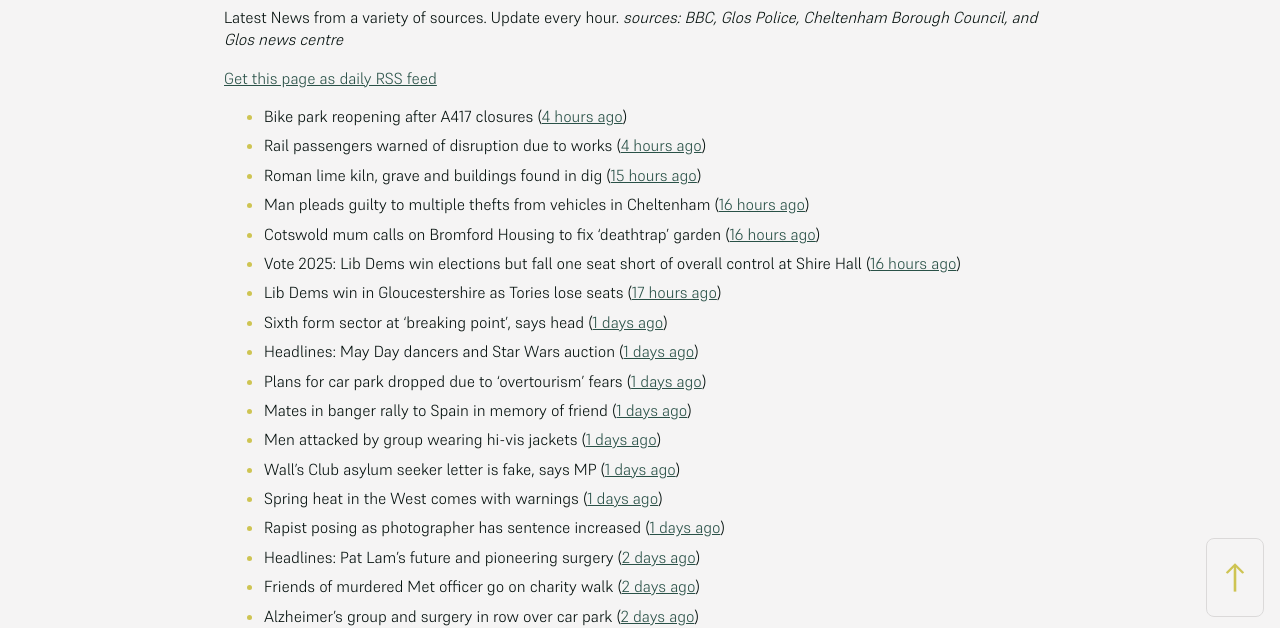
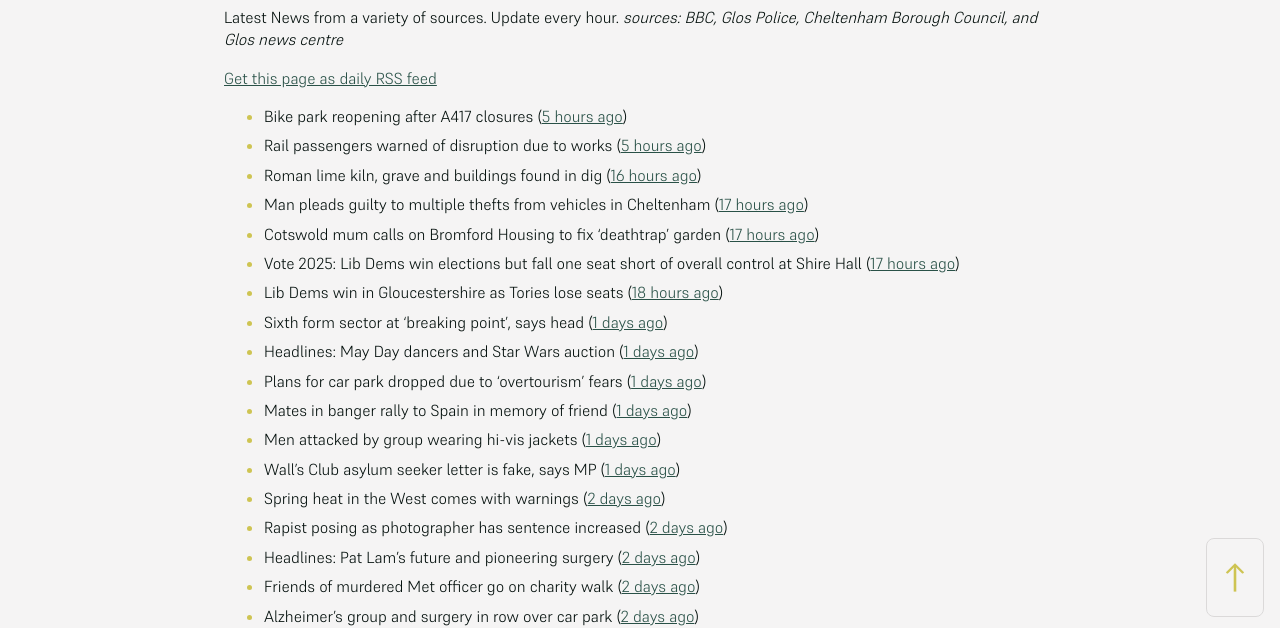
Before and after one commit to mat-0/cheltenham-open-data, a Jekyll site: the page built from _pages/news.md, in a window 1280 px wide. Shown: the part 267-895 px from the top of the page. Built offline with Jekyll 4.4.1, drawn with Linux system fonts in a browser that asks for light colours.

Commit message:
Updated 2025-05-03 11:57:51

```diff
--- a/_pages/news.md
+++ b/_pages/news.md
@@ -12,21 +12,21 @@ _sources: BBC, Glos Police, Cheltenham Borough Council, and Glos news centre_
 [Get this page as daily RSS feed](/daily.rss)
 
 <!-- news_marker starts -->
-- Bike park reopening after A417 closures ([4 hours ago](https://www.bbc.com/news/articles/ceqre24yew9o))
-- Rail passengers warned of disruption due to works ([4 hours ago](https://www.bbc.com/news/articles/cde2jdn7k09o))
-- Roman lime kiln, grave and buildings found in dig ([15 hours ago](https://www.bbc.com/news/articles/c2dew1d26xjo))
-- Man pleads guilty to multiple thefts from vehicles in Cheltenham ([16 hours ago](https://gloucesternewscentre.co.uk/man-pleads-guilty-to-multiple-thefts-from-vehicles-in-cheltenham/))
-- Cotswold mum calls on Bromford Housing to fix ‘deathtrap’ garden ([16 hours ago](https://gloucesternewscentre.co.uk/cotswold-mum-calls-on-bromford-housing-to-fix-deathtrap-garden/))
-- Vote 2025: Lib Dems win elections but fall one seat short of overall control at Shire Hall ([16 hours ago](https://gloucesternewscentre.co.uk/vote-2025-lib-dems-win-elections-but-fall-one-seat-short-of-overall-control-at-shire-hall/))
-- Lib Dems win in Gloucestershire as Tories lose seats ([17 hours ago](https://www.bbc.com/news/articles/cd6j8e8ej6xo))
+- Bike park reopening after A417 closures ([5 hours ago](https://www.bbc.com/news/articles/ceqre24yew9o))
+- Rail passengers warned of disruption due to works ([5 hours ago](https://www.bbc.com/news/articles/cde2jdn7k09o))
+- Roman lime kiln, grave and buildings found in dig ([16 hours ago](https://www.bbc.com/news/articles/c2dew1d26xjo))
+- Man pleads guilty to multiple thefts from vehicles in Cheltenham ([17 hours ago](https://gloucesternewscentre.co.uk/man-pleads-guilty-to-multiple-thefts-from-vehicles-in-cheltenham/))
+- Cotswold mum calls on Bromford Housing to fix ‘deathtrap’ garden ([17 hours ago](https://gloucesternewscentre.co.uk/cotswold-mum-calls-on-bromford-housing-to-fix-deathtrap-garden/))
+- Vote 2025: Lib Dems win elections but fall one seat short of overall control at Shire Hall ([17 hours ago](https://gloucesternewscentre.co.uk/vote-2025-lib-dems-win-elections-but-fall-one-seat-short-of-overall-control-at-shire-hall/))
+- Lib Dems win in Gloucestershire as Tories lose seats ([18 hours ago](https://www.bbc.com/news/articles/cd6j8e8ej6xo))
 - Sixth form sector at 'breaking point', says head ([1 days ago](https://www.bbc.com/news/articles/c4gr7lkmkzjo))
 - Headlines: May Day dancers and Star Wars auction ([1 days ago](https://www.bbc.com/news/articles/cvg9y17e5rgo))
 - Plans for car park dropped due to 'overtourism' fears ([1 days ago](https://www.bbc.com/news/articles/cm2xgzjmk63o))
 - Mates in banger rally to Spain in memory of friend ([1 days ago](https://www.bbc.com/news/articles/cx2wv3j4rwwo))
 - Men attacked by group wearing hi-vis jackets ([1 days ago](https://www.bbc.com/news/articles/c4g9r7xyr79o))
 - Wall's Club asylum seeker letter is fake, says MP ([1 days ago](https://www.bbc.com/news/articles/cjwv5dg2n1po))
-- Spring heat in the West comes with warnings ([1 days ago](https://www.bbc.com/news/articles/cj3x6zkr5y2o))
-- Rapist posing as photographer has sentence increased ([1 days ago](https://www.bbc.com/news/articles/c0l0r8enyd4o))
+- Spring heat in the West comes with warnings ([2 days ago](https://www.bbc.com/news/articles/cj3x6zkr5y2o))
+- Rapist posing as photographer has sentence increased ([2 days ago](https://www.bbc.com/news/articles/c0l0r8enyd4o))
 - Headlines: Pat Lam's future and pioneering surgery ([2 days ago](https://www.bbc.com/news/articles/c3r8edpn5wxo))
 - Friends of murdered Met officer go on charity walk ([2 days ago](https://www.bbc.com/news/articles/cdjl0zje7d1o))
 - Alzheimer's group and surgery in row over car park ([2 days ago](https://www.bbc.com/news/articles/cwynejpx3yzo))
```
Also changed, not shown: _data/flood.json (+5 -69 lines), index.md (+5 -5 lines).
